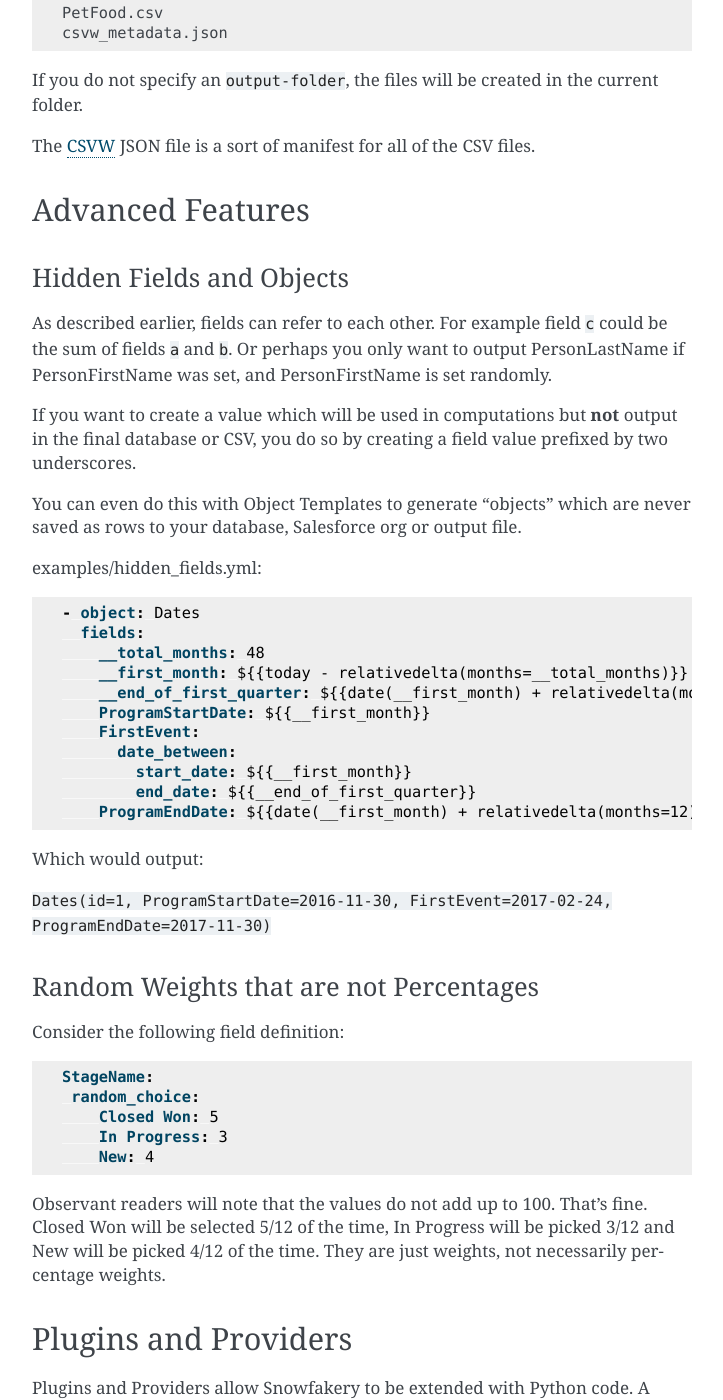
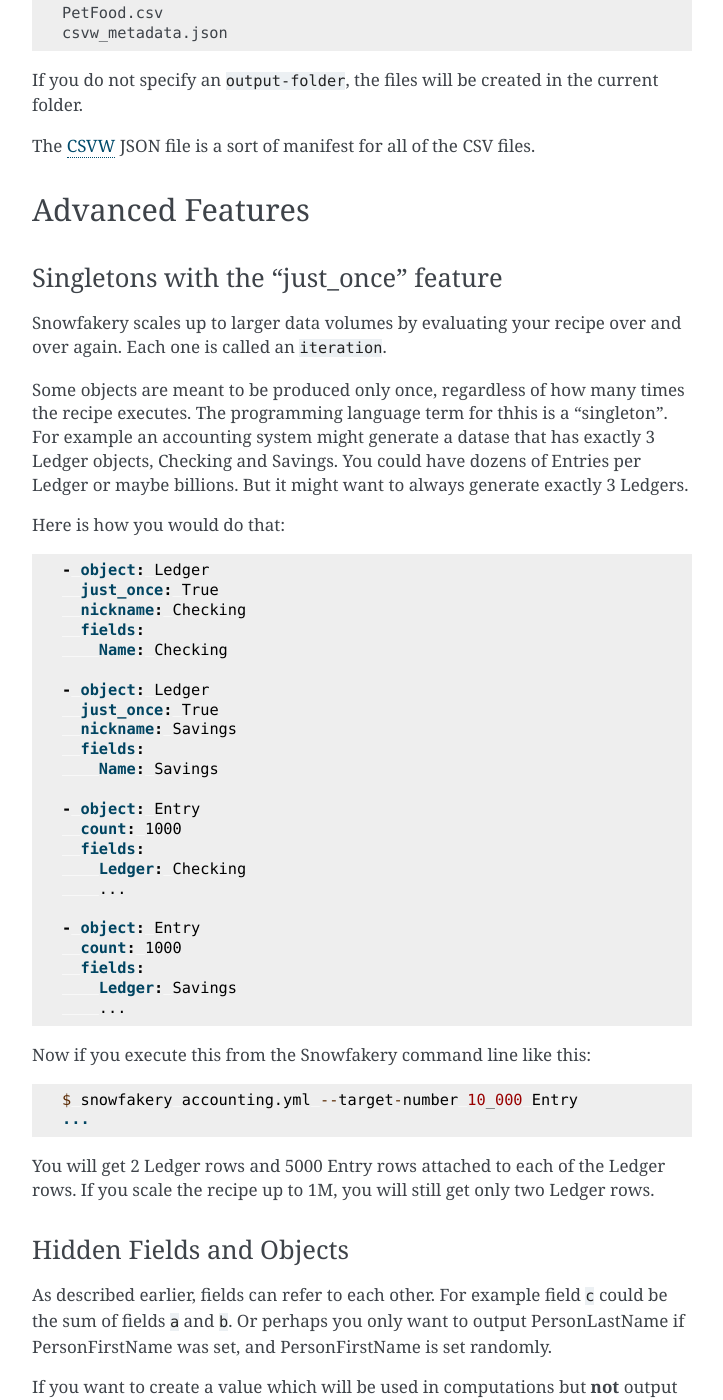
Before and after one commit to SFDO-Tooling/Snowfakery, a Sphinx documentation site: the page built from docs/index.md, in a window 1280 px wide and 1400 px high, scrolled down 21483 px. Shown: the whole window, without its empty margins (388-1111 px from the left). Built offline with Sphinx 7.4.7, drawn with Linux system fonts in a browser that asks for light colours; some of the changed text lies outside the part shown.

Commit message:
Add documentation of just_once

````diff
--- a/docs/index.md
+++ b/docs/index.md
@@ -1014,6 +1014,60 @@
 
 ## Advanced Features
 
+
+### Singletons with the "just_once" feature
+
+Snowfakery scales up to larger data volumes
+by evaluating your recipe over and over again.
+Each one is called an `iteration`.
+
+Some objects are meant to be produced only once, regardless
+of how many times the recipe executes. The programming
+language term for thhis is a "singleton". For example
+an accounting system might generate a datase that has
+exactly 3 Ledger objects, Checking and Savings. You could have
+dozens of Entries per Ledger or maybe billions. But it
+might want to always generate exactly 3 Ledgers.
+
+Here is how you would do that:
+
+```yaml
+- object: Ledger
+  just_once: True
+  nickname: Checking
+  fields:
+    Name: Checking
+
+- object: Ledger
+  just_once: True
+  nickname: Savings
+  fields:
+    Name: Savings
+
+- object: Entry
+  count: 1000
+  fields:
+    Ledger: Checking
+    ...
+
+- object: Entry
+  count: 1000
+  fields:
+    Ledger: Savings
+    ...
+```
+
+Now if you execute this from the Snowfakery command line like this:
+
+```s
+$ snowfakery accounting.yml --target-number 10_000 Entry
+...
+```
+
+You will get 2 Ledger rows and 5000 Entry rows attached to
+each of the Ledger rows. If you scale the recipe up to 1M, you
+will still get only two Ledger rows.
+
 ### Hidden Fields and Objects
 
 As described earlier, fields can refer to each other. For example field `c` could be the sum of fields `a` and `b`. Or perhaps you only want to output PersonLastName if PersonFirstName was set, and PersonFirstName is set randomly.
@@ -1452,6 +1506,8 @@
 - Object Template: These represent instructions on how to create a row, or multiple rows in a database. Each row represents a real-world Object.
 - Rows: Rows (often also called “records”) in a database are a unit of related information. For example in Salesforce (which includes a database) a “Contact” has a first name, last name, phone number, etc. Each Contact is a row. “Contact” is the type of each of those rows. Rows represent real-world Objects. See “Objects” above for more information.
 - Recipe: A Snowfakery YAML file instructing Snowfakery on what to generate.
+- Iteration: Snowfakery recipes can be "scaled up" to generate more data by specifying command line, API or CumulusCI options. The recipe is scaled up by executing over and over again. These executions are called iterations.
+- Singleton: A singleton is an Object Template that generates a single row now how many times the recipe is iterated over.
 - YAML: YAML is a relatively simple, human-readable format. You can learn more about it at [yaml.org](http://yaml.org/). But you can also just pick up the basics of it by reading along.
 
 ## Using Snowfakery within Python
````
Also changed, not shown: other parts of docs/index.md (+1 -1 lines).
